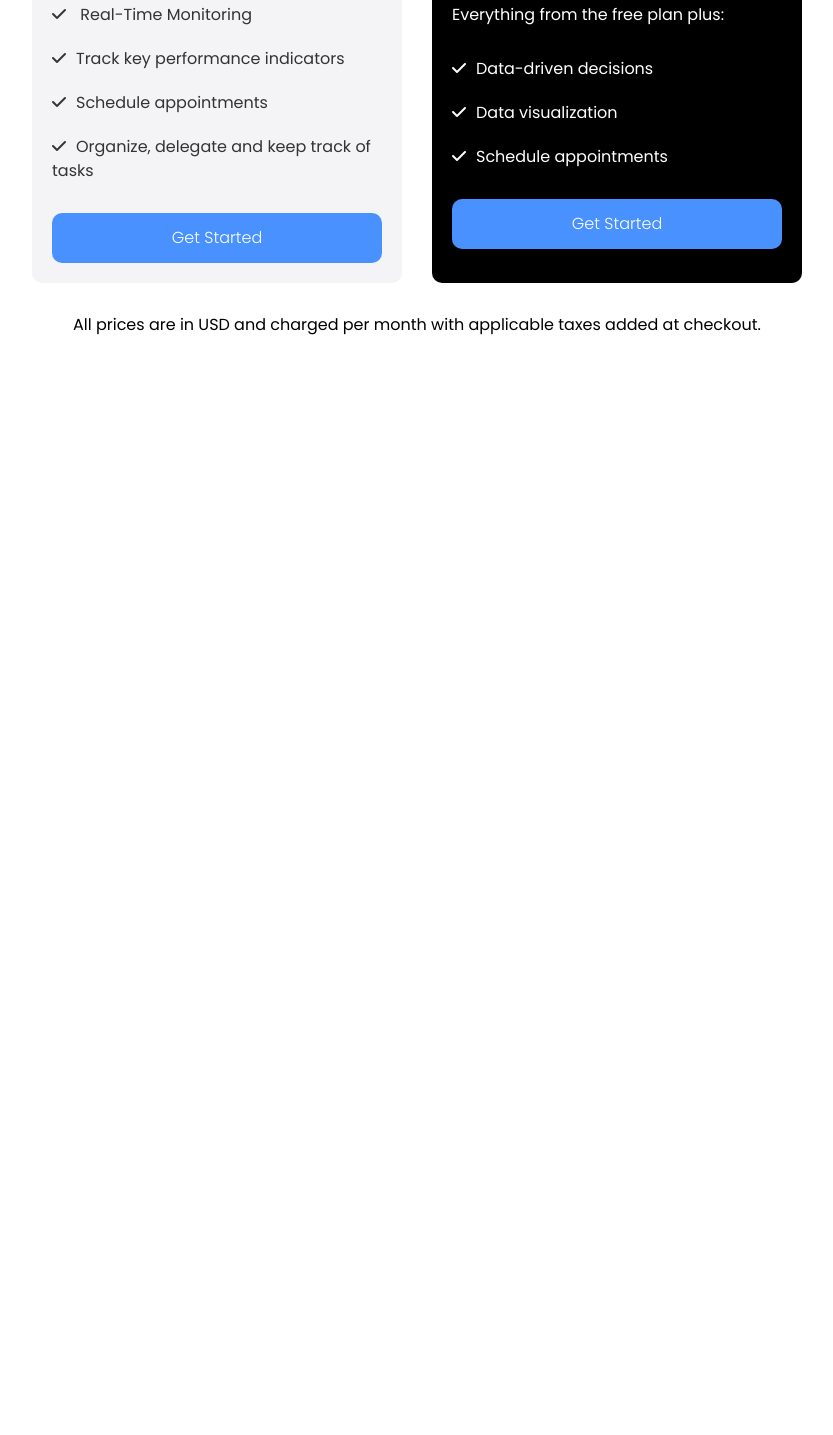
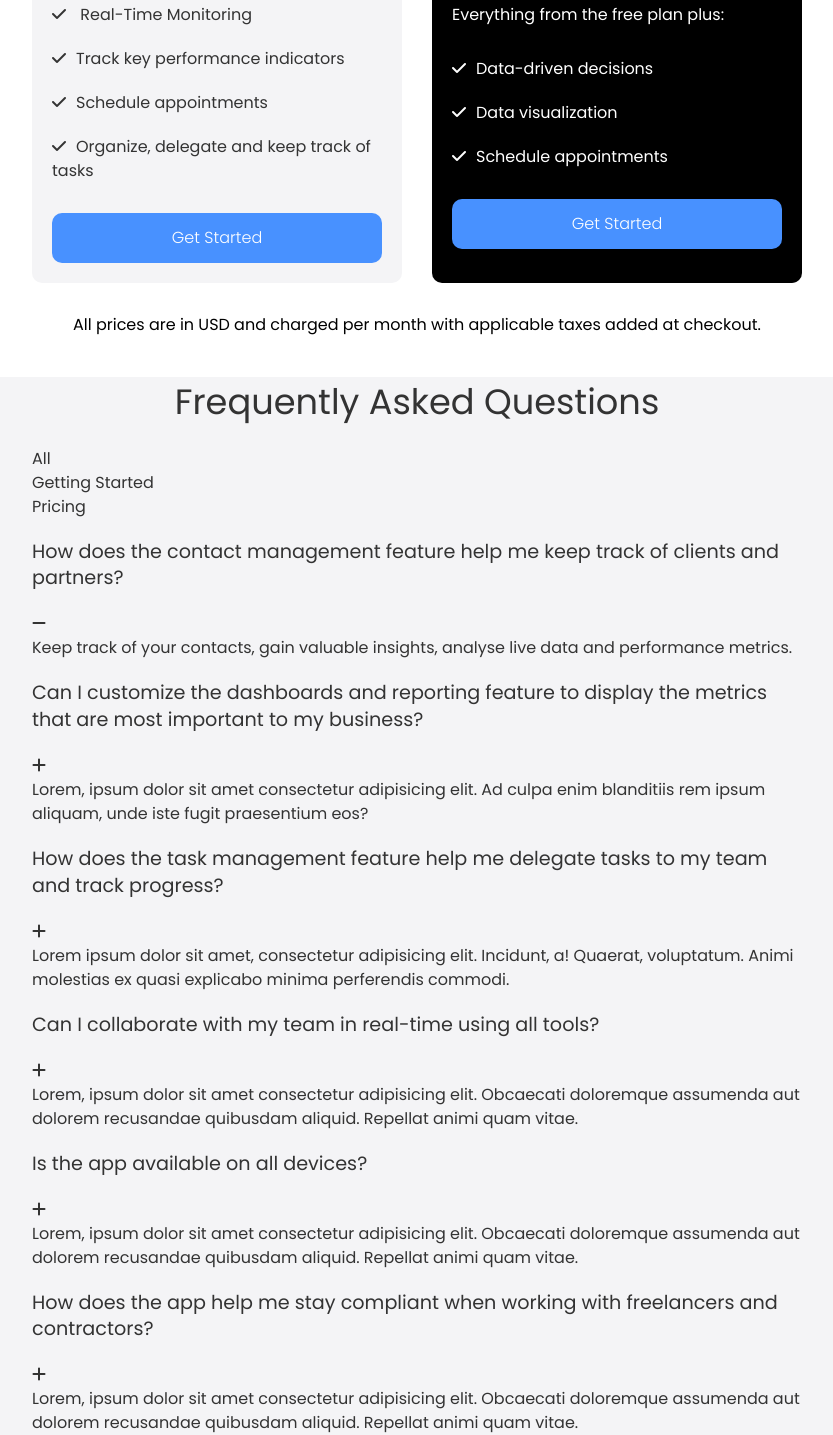
Before and after one commit to sofiiavoitkova/SAAS-WEB, a plain HTML site: page index.html in a window 1280 px wide. Shown: the part 2586-4021 px from the top of the page, without its empty margins (223-1056 px from the left). Before the commit the page ends 2953 px from the top, so only its background shows below. Drawn offline with Linux system fonts and the light colour scheme.

Commit message:
feat: add FAQ section

```diff
--- a/index.html
+++ b/index.html
@@ -190,6 +190,117 @@
         </div>
     </section>
 
+    <!-- FAQ -->
+
+    <section class="faq bg-light">
+        <div class="container-sm">
+            <h3 class="text-xl text-center">
+                Frequently Asked Questions</h3>
+            <ul class="faq-menu">
+                <li class="active">All</li>
+                <li>Getting Started</li>
+                <li>Pricing</li>
+            </ul>
+            <div class="faq-content">
+                <div class="faq-group">
+                    <div class="faq-group-header">
+                        <h4 class="text-md">
+                            How does the contact management feature help me keep track of clients and partners?
+                        </h4>
+                        <i class="fas fa-minus"></i>
+                    </div>
+                    <div class="faq-group-body open">
+                        <p>
+                            Keep track of your contacts, gain valuable insights, analyse
+                            live data and performance metrics.
+                        </p>
+                    </div>
+                </div>
+
+                <div class="faq-group">
+                    <div class="faq-group-header">
+                        <h4 class="text-md">
+                            Can I customize the dashboards and reporting feature to display
+                            the metrics that are most important to my business?
+                        </h4>
+                        <i class="fas fa-plus"></i>
+                    </div>
+                    <div class="faq-group-body">
+                        <p>
+                            Lorem, ipsum dolor sit amet consectetur adipisicing elit. Ad
+                            culpa enim blanditiis rem ipsum aliquam, unde iste fugit
+                            praesentium eos?
+                        </p>
+                    </div>
+                </div>
+
+                <div class="faq-group">
+                    <div class="faq-group-header">
+                        <h4 class="text-md">
+                            How does the task management feature help me delegate tasks to
+                            my team and track progress?
+                        </h4>
+                        <i class="fas fa-plus"></i>
+                    </div>
+                    <div class="faq-group-body">
+                        <p>
+                            Lorem ipsum dolor sit amet, consectetur adipisicing elit.
+                            Incidunt, a! Quaerat, voluptatum. Animi molestias ex quasi
+                            explicabo minima perferendis commodi.
+                        </p>
+                    </div>
+                </div>
+
+                <div class="faq-group">
+                    <div class="faq-group-header">
+                        <h4 class="text-md">
+                            Can I collaborate with my team in real-time using all tools?
+                        </h4>
+                        <i class="fas fa-plus"></i>
+                    </div>
+                    <div class="faq-group-body">
+                        <p>
+                            Lorem, ipsum dolor sit amet consectetur adipisicing elit.
+                            Obcaecati doloremque assumenda aut dolorem recusandae quibusdam
+                            aliquid. Repellat animi quam vitae.
+                        </p>
+                    </div>
+                </div>
+
+                <div class="faq-group">
+                    <div class="faq-group-header">
+                        <h4 class="text-md">Is the app available on all devices?</h4>
+                        <i class="fas fa-plus"></i>
+                    </div>
+                    <div class="faq-group-body">
+                        <p>
+                            Lorem, ipsum dolor sit amet consectetur adipisicing elit.
+                            Obcaecati doloremque assumenda aut dolorem recusandae quibusdam
+                            aliquid. Repellat animi quam vitae.
+                        </p>
+                    </div>
+                </div>
+
+                <div class="faq-group">
+                    <div class="faq-group-header">
+                        <h4 class="text-md">
+                            How does the app help me stay compliant when working with
+                            freelancers and contractors?
+                        </h4>
+                        <i class="fas fa-plus"></i>
+                    </div>
+                    <div class="faq-group-body">
+                        <p>
+                            Lorem, ipsum dolor sit amet consectetur adipisicing elit.
+                            Obcaecati doloremque assumenda aut dolorem recusandae quibusdam
+                            aliquid. Repellat animi quam vitae.
+                        </p>
+                    </div>
+                </div>
+            </div>
+        </div>
+    </section>
+
 
     <script src="js/main.js"></script>
 </body>
```
